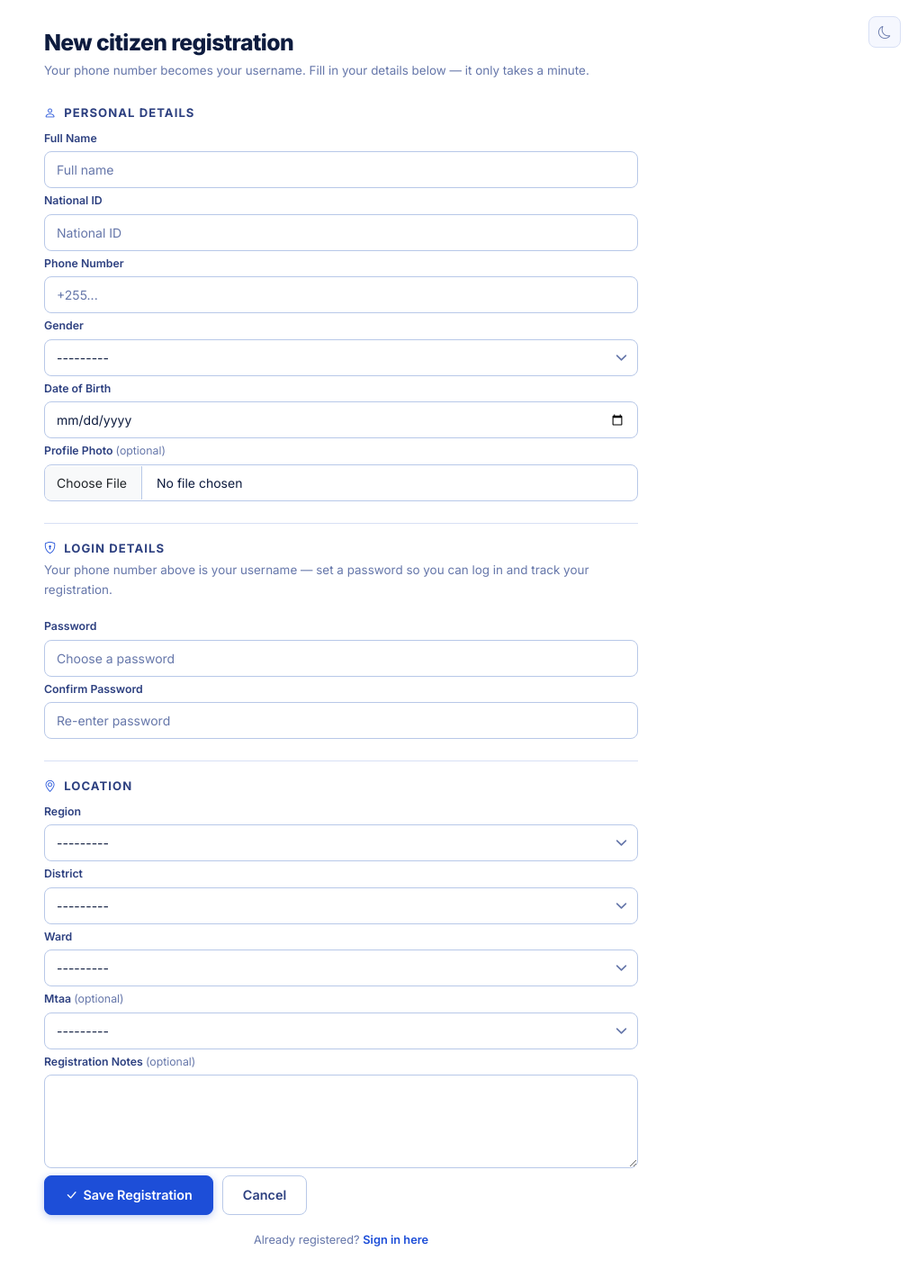
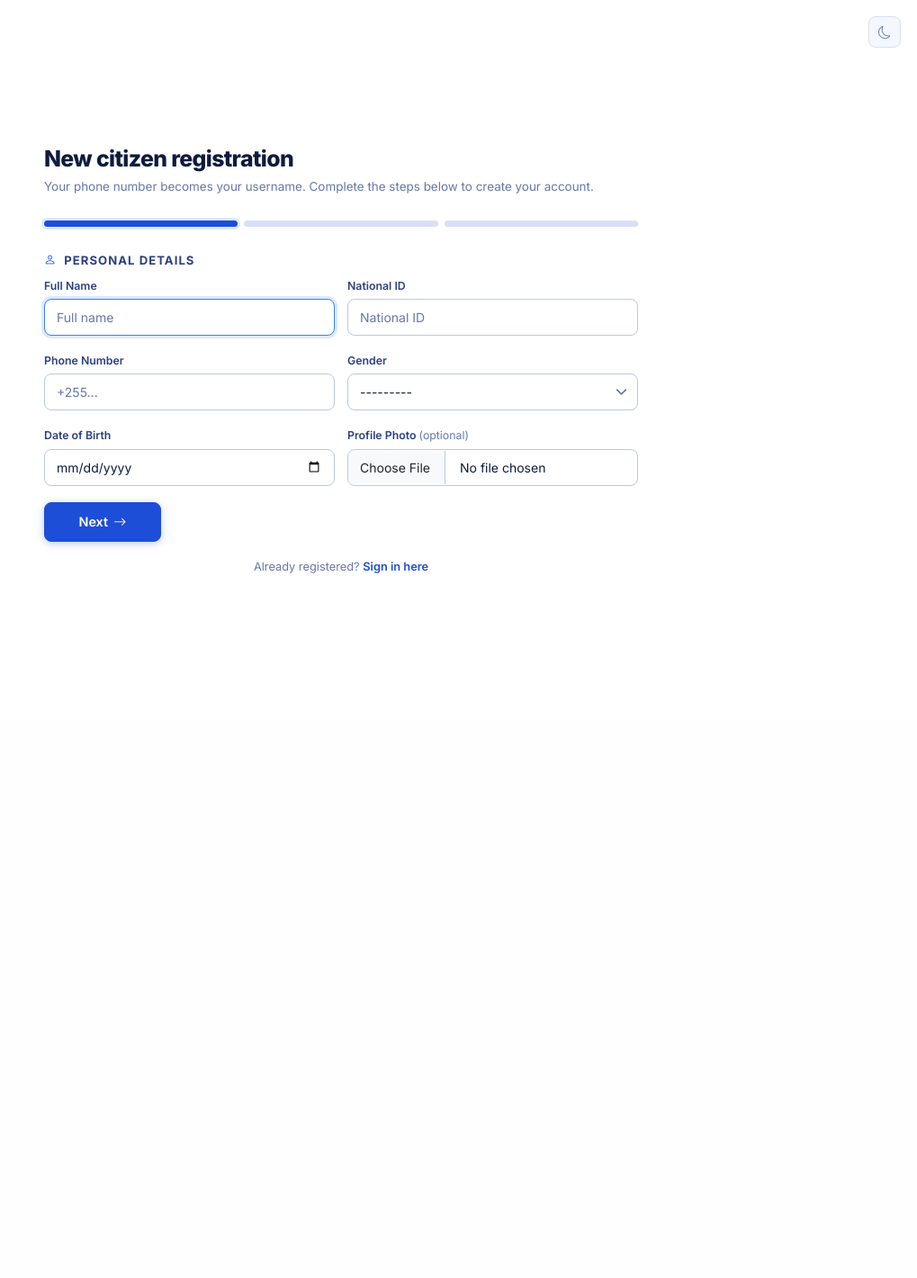
Before and after one commit to troubleman96/DCRS---DIGITAL-CITIZEN-REGISTRATION-AND-SMS-BASED-SYSTEM, a Django app: page /register/ in a window 1280 px wide. Shown: the part 62-1482 px from the top of the page at 90% size, without its empty margins (261-1280 px from the left). After the commit the page ends 699 px from the top, so only its background shows below. Run offline with Django 5.2, Linux system fonts and the light colour scheme; data that the repository does not hold is empty.

Commit message:
Add multi-step registration wizard and fix auth panel UX
- Split citizen registration into 3 steps (Personal, Login, Location/Notes)
- Add progress bar, Back/Next navigation with per-step validation
- Add show/hide password toggles on all password fields
- Make auth side panel fixed (sticky, 100vh) and non-scrollable
- Remove duplicate DCRS brand from auth side panels (nav brand kept)
- Fix undefined form-grid-2/form-stack styles
- Bump CSS cache-buster

```diff
--- a/static/css/app.css
+++ b/static/css/app.css
@@ -359,6 +359,17 @@ textarea.form-control { resize: vertical; min-height: 96px; }
 .input-icon-wrap { position: relative; }
 .input-icon-wrap > i { position: absolute; left: 12px; top: 50%; transform: translateY(-50%); color: var(--muted); font-size: 0.88rem; pointer-events: none; z-index: 2; }
 .input-icon-wrap .form-control { padding-left: 36px !important; }
+.pw-toggle {
+  position: absolute; right: 8px; top: 50%; transform: translateY(-50%);
+  background: none; border: none; color: var(--muted);
+  cursor: pointer; z-index: 3; font-size: 1rem; line-height: 1;
+  padding: 5px; border-radius: 6px; display: inline-flex; align-items: center;
+  transition: color .15s;
+}
+.pw-toggle:hover { color: var(--accent); }
+.input-icon-wrap.pw-field .form-control, .pw-field .form-control { padding-right: 42px !important; }
+.form-stack { display: flex; flex-direction: column; gap: 6px; }
+.form-grid-2 { display: grid; grid-template-columns: 1fr 1fr; gap: 14px; }
 
 /* ── Table ───────────────────────────────────────────────────── */
 .dcrs-table {
@@ -576,7 +587,7 @@ textarea.form-control { resize: vertical; min-height: 96px; }
 /* ── Auth Page ───────────────────────────────────────────────── */
 .auth-wrap { min-height: 100vh; display: flex; }
 .auth-side {
-  flex: 1.1; position: relative; overflow: hidden;
+  flex: 1.1; position: sticky; top: 0; height: 100vh; overflow: hidden;
   background: linear-gradient(155deg,#0c2980 0%,#1d4ed8 55%,#1e3fa5 100%);
   display: flex; flex-direction: column; padding: 44px;
 }
@@ -588,10 +599,7 @@ textarea.form-control { resize: vertical; min-height: 96px; }
 .auth-circle { position: absolute; border-radius: 50%; pointer-events: none; }
 .auth-circle.c1 { right: -100px; top: -100px; width: 360px; height: 360px; border: 70px solid rgba(255,255,255,.05); }
 .auth-circle.c2 { left:  -80px; bottom: -80px; width: 280px; height: 280px; border: 55px solid rgba(255,255,255,.04); }
-.auth-side-brand { position: relative; z-index: 1; display: flex; align-items: center; gap: 10px; }
-.auth-side-brand .brand-name { color: #fff; font-size: .95rem; }
-.auth-side-brand .brand-sub  { color: rgba(255,255,255,.6); }
-.auth-side-body { position: relative; z-index: 1; flex: 1; display: flex; flex-direction: column; justify-content: center; padding: 32px 0; }
+.auth-side-body { position: relative; z-index: 1; flex: 1; display: flex; flex-direction: column; justify-content: center; padding: 24px 0; }
 .auth-side-body h2 { color: #fff; font-size: clamp(1.45rem,2.5vw,2.1rem); font-weight: 800; line-height: 1.15; letter-spacing: -.025em; max-width: 14ch; margin-bottom: 13px; }
 .auth-side-body p  { color: rgba(255,255,255,.65); font-size: .88rem; max-width: 40ch; line-height: 1.7; margin-bottom: 26px; }
 .auth-chips { display: flex; flex-wrap: wrap; gap: 7px; }
@@ -620,6 +628,15 @@ textarea.form-control { resize: vertical; min-height: 96px; }
 .auth-sec-title i { color: var(--accent); }
 .auth-sec-note { font-size: .84rem; color: var(--muted); margin: 0 0 16px; line-height: 1.6; }
 .auth-register .form-label { font-size: .78rem; }
+
+/* Registration wizard */
+.reg-progress { display: flex; gap: 7px; margin-bottom: 22px; }
+.rp-step { flex: 1; height: 7px; border-radius: 99px; background: var(--border); transition: background .25s, box-shadow .25s; }
+.rp-step.active { background: var(--accent); box-shadow: 0 0 0 3px var(--accent-tint); }
+.rp-step.done { background: var(--accent3); }
+.reg-step[hidden] { display: none; }
+.reg-nav { display: flex; gap: 10px; padding-top: 18px; }
+.reg-nav .btn { min-width: 130px; justify-content: center; }
 .auth-form-title { font-size: 1.55rem; font-weight: 800; letter-spacing: -.025em; color: var(--text); margin-bottom: 5px; }
 .auth-form-sub   { font-size: .84rem; color: var(--muted); margin-bottom: 28px; }
 .auth-corner-toggle { position: absolute; top: 18px; right: 18px; }
@@ -663,6 +680,7 @@ textarea.form-control { resize: vertical; min-height: 96px; }
   .lp-stat:nth-child(3) { border-right: none; }
   .feat-grid { grid-template-columns: 1fr; }
   .prob-grid { grid-template-columns: 1fr; }
+  .form-grid-2 { grid-template-columns: 1fr; }
   .lp-footer { padding: 18px 20px; }
   .lp-footer-in { flex-direction: column; text-align: center; }
   .hero-h1 { font-size: 2.1rem; }
--- a/static/js/app.js
+++ b/static/js/app.js
@@ -77,5 +77,71 @@
         setTimeout(() => el.remove(), 400);
       }, 4000);
     });
+
+    // ── Show / hide password ─────────────────────────────────────────────
+    document.querySelectorAll('input[type="password"]').forEach(input => {
+      const btn = document.createElement("button");
+      btn.type = "button";
+      btn.className = "pw-toggle";
+      btn.setAttribute("aria-label", "Toggle password visibility");
+      btn.setAttribute("aria-pressed", "false");
+      btn.innerHTML = '<i class="bi bi-eye"></i>';
+
+      const wrap = input.closest(".input-icon-wrap");
+      if (wrap) {
+        wrap.classList.add("pw-field");
+        wrap.appendChild(btn);
+      } else {
+        const pos = document.createElement("span");
+        pos.className = "pw-field";
+        pos.style.cssText = "position:relative;display:block";
+        input.parentNode.insertBefore(pos, input);
+        pos.appendChild(input);
+        pos.appendChild(btn);
+      }
+
+      btn.addEventListener("click", () => {
+        const show = input.type === "password";
+        input.type = show ? "text" : "password";
+        btn.innerHTML = show ? '<i class="bi bi-eye-slash"></i>' : '<i class="bi bi-eye"></i>';
+        btn.setAttribute("aria-pressed", show ? "true" : "false");
+        input.focus();
+      });
+    });
+
+    // ── Multi-step registration wizard ───────────────────────────────────
+    const regForm = document.getElementById("regForm");
+    if (regForm) {
+      const steps = regForm.querySelectorAll(".reg-step");
+      const rp = regForm.querySelectorAll(".rp-step");
+      let cur = 0;
+
+      function showStep(i) {
+        steps.forEach((s, idx) => { s.hidden = idx !== i; });
+        rp.forEach((p, idx) => {
+          p.classList.toggle("active", idx === i);
+          p.classList.toggle("done", idx < i);
+        });
+        cur = i;
+        window.scrollTo({ top: 0, behavior: "smooth" });
+        const first = steps[i].querySelector("input, select, textarea");
+        if (first) first.focus();
+      }
+
+      regForm.querySelectorAll("[data-next]").forEach(btn => {
+        btn.addEventListener("click", () => {
+          const fields = steps[cur].querySelectorAll("input, select, textarea");
+          let ok = true;
+          fields.forEach(f => { if (!f.disabled && !f.reportValidity()) ok = false; });
+          if (ok && cur < steps.length - 1) showStep(cur + 1);
+        });
+      });
+
+      regForm.querySelectorAll("[data-back]").forEach(btn => {
+        btn.addEventListener("click", () => { if (cur > 0) showStep(cur - 1); });
+      });
+
+      showStep(0);
+    }
   });
 })();
--- a/templates/base.html
+++ b/templates/base.html
@@ -20,7 +20,7 @@
   <link href="https://fonts.googleapis.com/css2?family=Inter:ital,opsz,wght@0,14..32,300..800;1,14..32,300..800&display=swap" rel="stylesheet">
   <link href="https://cdn.jsdelivr.net/npm/bootstrap-icons@1.11.3/font/bootstrap-icons.min.css" rel="stylesheet">
   <link href="https://cdn.jsdelivr.net/npm/bootstrap@5.3.3/dist/css/bootstrap.min.css" rel="stylesheet">
-  <link href="{% static 'css/app.css' %}?v=6" rel="stylesheet">
+  <link href="{% static 'css/app.css' %}?v=7" rel="stylesheet">
   {% block extra_head %}{% endblock %}
 </head>
 <body>
--- a/templates/citizens/register.html
+++ b/templates/citizens/register.html
@@ -8,13 +8,6 @@
   <div class="auth-side">
     <div class="auth-circle c1"></div>
     <div class="auth-circle c2"></div>
-
-    <div class="auth-side-brand">
-      <div class="brand-logo">
-        <svg viewBox="0 0 24 24" fill="none"><path d="M12 2L2 7l10 5 10-5-10-5zM2 17l10 5 10-5M2 12l10 5 10-5" stroke="white" stroke-width="2" stroke-linecap="round" stroke-linejoin="round"/></svg>
-      </div>
-      <div><div class="brand-name">DCRS</div><div class="brand-sub">District Citizen Response System</div></div>
-    </div>
 
     <div class="auth-side-body">
       <h2>Join your district's digital register</h2>
@@ -39,7 +32,7 @@
 
     <div class="auth-inner auth-register-inner">
       <h1 class="auth-form-title">New citizen registration</h1>
-      <p class="auth-form-sub">Your phone number becomes your username. Fill in your details below — it only takes a minute.</p>
+      <p class="auth-form-sub">Your phone number becomes your username. Complete the steps below to create your account.</p>
 
       {% if form.non_field_errors %}
         <div class="auth-error">
@@ -48,9 +41,16 @@
         </div>
       {% endif %}
 
-      <form method="post" enctype="multipart/form-data" class="form-stack">
+      <form method="post" enctype="multipart/form-data" class="form-stack" id="regForm">
         {% csrf_token %}
 
+        <div class="reg-progress">
+          <div class="rp-step" title="Personal Details"></div>
+          <div class="rp-step" title="Login Details"></div>
+          <div class="rp-step" title="Location & Notes"></div>
+        </div>
+
+        <div class="reg-step" data-step="1">
           <div class="auth-sec-title"><i class="bi bi-person"></i> Personal Details</div>
           <div class="form-grid-2">
             <div class="form-group">
@@ -81,7 +81,14 @@
               {{ form.profile_photo }}
             </div>
           </div>
+          <div class="reg-nav">
+            <button type="button" class="btn btn-primary btn-lg" data-next>
+              Next <i class="bi bi-arrow-right"></i>
+            </button>
+          </div>
+        </div>
 
+        <div class="reg-step" data-step="2" hidden>
           <div class="auth-sec-title"><i class="bi bi-shield-lock"></i> Login Details</div>
           <p class="auth-sec-note">Your phone number above is your username — set a password so you can log in and track your registration.</p>
           <div class="form-grid-2">
@@ -96,7 +103,13 @@
               {% if form.password2.errors %}<div class="form-error">{{ form.password2.errors.0 }}</div>{% endif %}
             </div>
           </div>
+          <div class="reg-nav">
+            <button type="button" class="btn btn-outline btn-lg" data-back><i class="bi bi-arrow-left"></i> Back</button>
+            <button type="button" class="btn btn-primary btn-lg" data-next>Next <i class="bi bi-arrow-right"></i></button>
+          </div>
+        </div>
 
+        <div class="reg-step" data-step="3" hidden>
           <div class="auth-sec-title"><i class="bi bi-geo-alt"></i> Location</div>
           <div class="form-grid-2">
             <div class="form-group">
@@ -117,16 +130,18 @@
             </div>
           </div>
 
+          <div class="auth-sec-title"><i class="bi bi-journal-text"></i> Registration Notes</div>
           <div class="form-group">
             <label class="form-label">Registration Notes <span style="color:var(--muted);font-weight:400">(optional)</span></label>
             {{ form.registration_notes }}
           </div>
 
-        <div style="display:flex;gap:10px;padding-top:8px">
+          <div class="reg-nav">
+            <button type="button" class="btn btn-outline btn-lg" data-back><i class="bi bi-arrow-left"></i> Back</button>
             <button class="btn btn-primary btn-lg" type="submit">
               <i class="bi bi-check-lg"></i> Save Registration
             </button>
-          <a class="btn btn-outline btn-lg" href="{% url 'citizens:home' %}">Cancel</a>
+          </div>
         </div>
       </form>
 
```
Also changed, not shown: templates/accounts/login.html (+0 -7 lines). Lines whose indentation alone changed are shown as unchanged.
